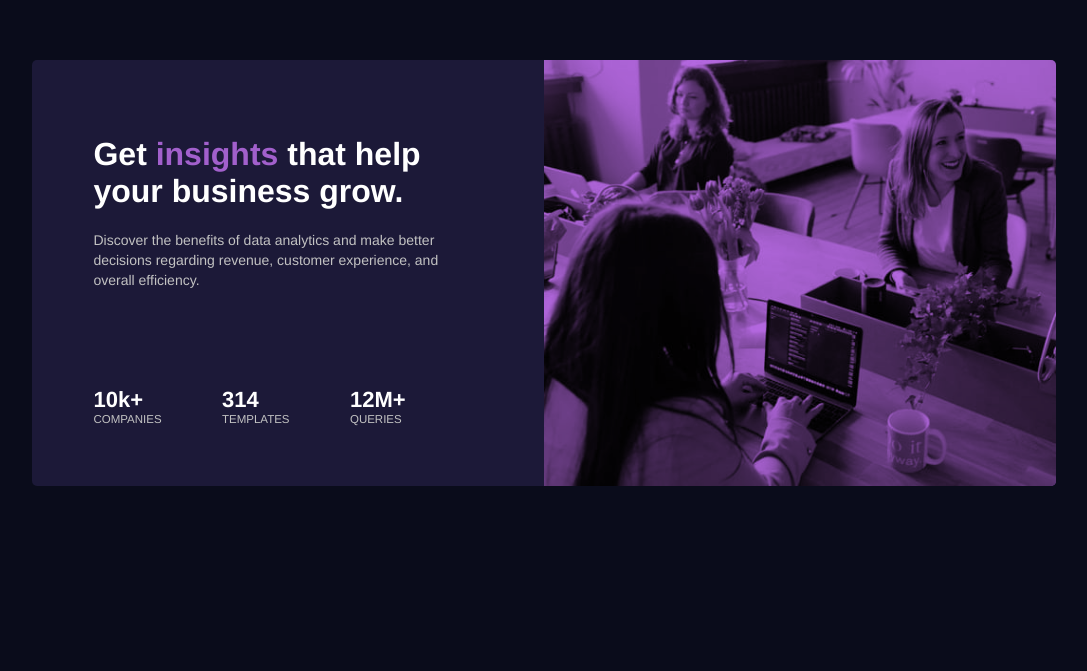
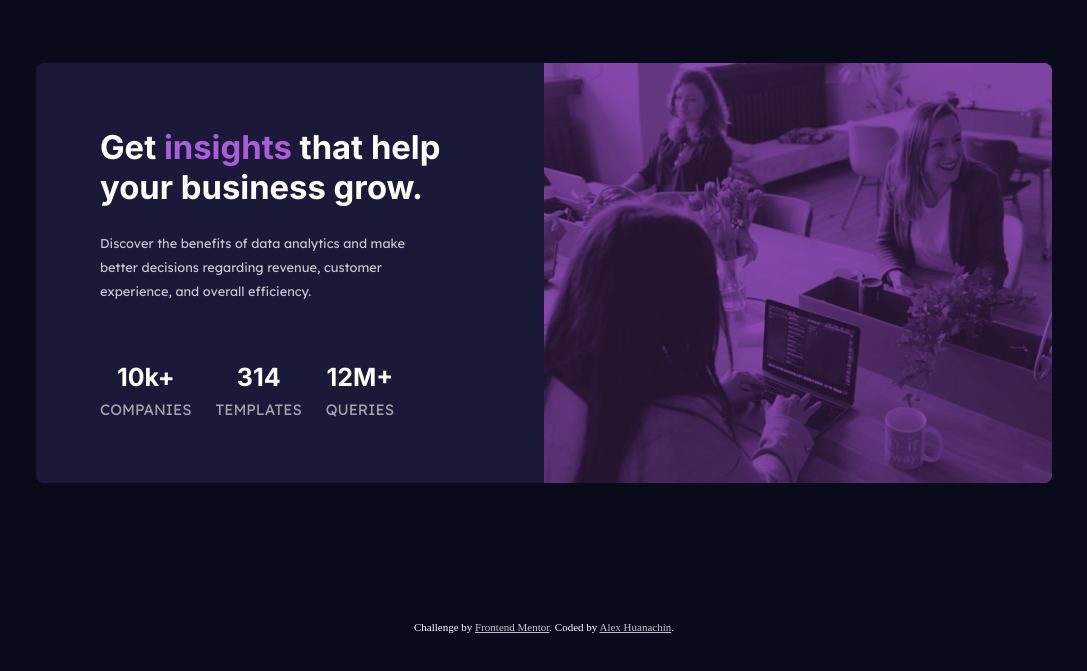
Before and after one commit to Alex-Jhordan/stats-preview-card-component-main, a plain HTML site: page index.html in a window 1280 px wide. Shown: the part 127-798 px from the top of the page, without its empty margins (96-1183 px from the left). Drawn offline with nearby package versions, Linux system fonts and the light colour scheme.

Commit message:
Modificación de proyecto ccompleto

```diff
--- a/css/estilos.css
+++ /dev/null
@@ -1,135 +0,0 @@
-* {
-    margin: 0;
-    padding: 0;
-    box-sizing: border-box;
-}
-
-body {
-    min-height: 100vh;
-    background: #0A0C1B;
-    display: flex;
-    justify-content: center;
-    align-items: center;
-    font-family: 'Arimo', sans-serif;
-    color: #FFF;
-}
-
-.main {
-    width: 80%;
-    background: #1C1938;
-    display: grid;
-    grid-template-columns: repeat(2, 1fr);
-    border-radius: 5px;
-    overflow: hidden;
-}
-
-.informacion {
-    padding: 15% 20% 12% 12%;
-    display: flex;
-    flex-direction: column;
-    justify-content: space-between;
-}
-
-.contenedor-texto-secundario {
-    flex: 2;
-}
-
-.estadisticas {
-    display: flex;
-    justify-content: space-between;
-    padding-right: 36px;
-}
-
-.texto-principal {
-    font-size: 32px;
-}
-
-.texto-secundario {
-    font-size: 14px;
-    padding-top: 20px;
-    line-height: 20px;
-}
-
-.estadisticas h2 {
-    font-size: 22px;
-}
-
-.estadisticas p {
-    font-size: 11.5px;
-    text-transform: uppercase;
-}
-
-.texto-secundario, .estadisticas p {
-    color: #c2c2c2;
-}
-
-.palabra-destacada {
-    color: #A260CC;
-}
-
-.contenedor-imagen {
-    background: #b367df;
-}
-
-img {
-    width: 100%;
-    height: 100%;
-    mix-blend-mode: multiply;
-}
-
-@media(max-width: 1235px) {
-    .texto-principal {
-        font-size: 26px;
-    }
-
-    .texto-secundario {
-        font-size: 15px;
-    }
-}
-
-@media(max-width: 1067px) {
-    .main {
-        width: 500px;
-        margin: 50px 0;
-        grid-template-columns: 100%;
-    }
-
-    .informacion {
-        padding: 30px;
-    }
-
-    .texto-principal {
-        font-size: 24px;
-        text-align: center;
-    }
-
-    .texto-secundario {
-        font-size: 12.8px;
-        text-align: center;
-        padding-bottom: 20px;
-    }
-
-    .estadisticas {
-        display: flex;
-        flex-direction: column;
-        align-items: center;
-        justify-content: space-between;
-        padding-right: 0px;
-        gap: 20px;
-    }
-
-    .estadisticas h2, .estadisticas p {
-        text-align: center;
-    }
-
-    .contenedor-imagen {
-        grid-column: 1 / 2;
-        grid-row: 1 / 2;
-    }
-}
-
-@media(max-width: 580px) {
-    .main {
-        width: 90%;
-    }
-}
--- a/index.html
+++ b/index.html
@@ -8,53 +8,55 @@
 
     <title>Frontend Mentor | Stats preview card component</title>
 
-    <link rel="preconnect" href="https://fonts.googleapis.com">
-    <link rel="preconnect" href="https://fonts.gstatic.com" crossorigin>
-    <link href="https://fonts.googleapis.com/css2?family=Arimo:wght@400;500;700&display=swap" rel="stylesheet">
-
-    <link rel="stylesheet" href="css/estilos.css">
+    <link rel="stylesheet" href="css/styles.css">
 
   </head>
   <body>
 
-    <section class="main">
+    <main class="main">
 
-      <section class="informacion">
+      <div class="card">
 
-        <section>
-          <h2 class="texto-principal">Get <span class="palabra-destacada">insights</span> that help your business grow.</h2>
-        </section>
+        <div class="card__image-container">
+          <img class="card__image" src="images/image-header-mobile.jpg" alt="programmers working">
+        </div>
 
-        <section class="contenedor-texto-secundario">
-          <p class="texto-secundario">Discover the benefits of data analytics and make better decisions regarding revenue, customer experience, and overall efficiency.</p>
-        </section>
+        <div class="card__information">
 
-        <section class="estadisticas">
+          <div class="card__texts">
+            <h1 class="card__title">Get <span class="card__accented-word">insights</span> that help your business grow.</h1>
+            <p class="card__paragraph">Discover the benefits of data analytics and make better decisions regarding revenue, customer experience, and overall efficiency.</p>
+          </div>
 
-          <section>
-            <h2>10k+</h2>
-            <p>companies</p>
-          </section>
+          <div class="card__stats">
 
-          <section>
-            <h2>314</h2>
-            <p>templates</p>
-          </section>
+            <div class="card__stat">
+              <span class="card__stat-number">10k+</span>
+              <span class="card__stat-type">companies</span>
+            </div>
 
-          <section>
-            <h2>12M+</h2>
-            <p>queries</p>
-          </section>
+            <div class="card__stat">
+              <span class="card__stat-number">314</span>
+              <span class="card__stat-type">templates</span>
+            </div>
 
-        </section>
+            <div class="card__stat">
+              <span class="card__stat-number">12M+</span>
+              <span class="card__stat-type">queries</span>
+            </div>
 
-      </section>
+          </div>
 
-      <section class="contenedor-imagen">
-        <img src="images/image-header-desktop.jpg" alt="image-header-desktop.jpg">
-      </section>
+        </div>
 
-    </section>
+      </div>
+
+      <div class="attribution">
+        Challenge by <a class="attribution__link" href="https://www.frontendmentor.io?ref=challenge" target="_blank">Frontend Mentor</a>.
+        Coded by <a class="attribution__link" href="https://github.com/Alex-Jhordan">Alex Huanachin</a>.
+      </div>
+
+    </main>
 
   </body>
 </html>
--- /dev/null
+++ b/sass/_card.scss
@@ -0,0 +1,101 @@
+.card,
+.card__information,
+.card__texts {
+    display: flex;
+    flex-direction: column;
+}
+
+.card__stats,
+.card__stat {
+    display: flex;
+}
+
+.card__title,
+.card__stat-number {
+    font-family: 'Inter', sans-serif;
+}
+
+.card__paragraph,
+.card__stat-type {
+    font-family: 'Lexend Deca', sans-serif;
+}
+
+.card {
+    width: 90%;
+    max-width: 640px;
+    margin: 20% 0;
+    border-radius: 0.5rem;
+    overflow: hidden;
+
+    &__image-container {
+        background-color: $accent-color;
+    }
+
+    &__image {
+        width: 100%;
+        height: 100%;
+        object-fit: cover;
+        display: block;
+        mix-blend-mode: multiply;
+        filter: contrast(60%);
+    }
+
+    &__information {
+        background-color: $card-background-color;
+        padding: 2rem 1.5rem;
+        gap: 2rem;
+    }
+
+    &__texts {
+        gap: 1rem;
+        text-align: center;
+    }
+
+    &__title {
+        color: $main-heading-stats-color;
+    }
+
+    &__accented-word {
+        color: $accent-color;
+    }
+
+    &__paragraph {
+        color: $main-paragraph-color;
+        font-size: 1rem;
+        line-height: 1.5rem;
+    }
+
+    &__stats {
+        flex-wrap: wrap;
+        justify-content: center;
+        gap: 1.5rem;
+    }
+
+    &__stat {
+        flex-direction: column;
+        align-items: center;
+        min-width: 160px;
+        gap: 0.5rem;
+    }
+
+    &__stat-number {
+        color: $main-heading-stats-color;
+        font-size: 1.563rem;
+        font-weight: 700;
+    }
+
+    &__stat-type {
+        color: $stat-type-color;
+        text-transform: uppercase;
+    }
+}
+
+.attribution {
+    margin-bottom: 20px;
+    font-size: 11px;
+    color: $main-heading-stats-color;
+
+    &__link {
+        color: $main-paragraph-color;
+    }
+}
--- /dev/null
+++ b/sass/_media_querie_1024.scss
@@ -0,0 +1,51 @@
+@media (min-width: 1024px) {
+
+    .card {
+        flex-direction: row-reverse;
+        width: 80%;
+        max-width: 1016px;
+        margin: 0;
+
+        &__image-container {
+            width: 50%;
+        }
+
+        &__image {
+            content: url(../images/image-header-desktop.jpg);
+        }
+
+        &__information {
+            width: 50%;
+            padding: 4rem;
+            justify-content: space-between;
+        }
+
+        &__texts {
+            text-align: start;
+            gap: 1.5rem;
+        }
+
+        &__title {
+            font-size: 2.05rem;
+        }
+
+        &__paragraph {
+            font-size: 0.8rem;
+            padding-right: 2.5rem;
+        }
+
+        &__stats {
+            flex-wrap: nowrap;
+            justify-content: flex-start;
+        }
+
+        &__stat {
+            min-width: auto;
+        }
+    }
+}
+
+.attribution {
+    position: fixed;
+    bottom: 20px;
+}
--- /dev/null
+++ b/sass/_variables.scss
@@ -0,0 +1,29 @@
+/*Layout*/
+/*The designs were created to the following widths:
+
+- Mobile: 375px
+- Desktop: 1440px*/
+
+
+/*Font*/
+/*Family: [Inter](https://fonts.google.com/specimen/Inter)
+- Weights: 400, 700*/
+@import url('https://fonts.googleapis.com/css2?family=Inter:wght@400;700&display=swap');
+
+/*Family: [Lexend Deca](https://fonts.google.com/specimen/Lexend+Deca)
+- Weights: 400*/
+@import url('https://fonts.googleapis.com/css2?family=Lexend+Deca&display=swap');
+
+
+/*Colors*/
+/*Background colors*/
+$main-background-color: hsl(233, 47%, 7%); //Very dark blue
+$card-background-color: hsl(244, 38%, 16%); //Dark desaturated blue
+
+/*Text colors*/
+$main-heading-stats-color: hsl(0, 0%, 100%); //White
+$main-paragraph-color: hsla(0, 0%, 100%, 0.75); //Slightly transparent white
+$stat-type-color: hsla(0, 0%, 100%, 0.6); //Slightly transparent white
+
+/*Accent color*/
+$accent-color: hsl(277, 64%, 61%); //Soft violet
--- /dev/null
+++ b/sass/styles.scss
@@ -0,0 +1,23 @@
+@import 'variables';
+
+* {
+    margin: 0;
+    padding: 0;
+    box-sizing: border-box;
+}
+
+body {
+    font-size: 15px;
+}
+
+.main {
+    background-color: $main-background-color;
+    min-height: 100vh;
+    display: flex;
+    flex-direction: column;
+    justify-content: center;
+    align-items: center;
+}
+
+@import 'card';
+@import 'media_querie_1024';
```
Also changed, not shown: css/styles.css (added), 1 other file.
